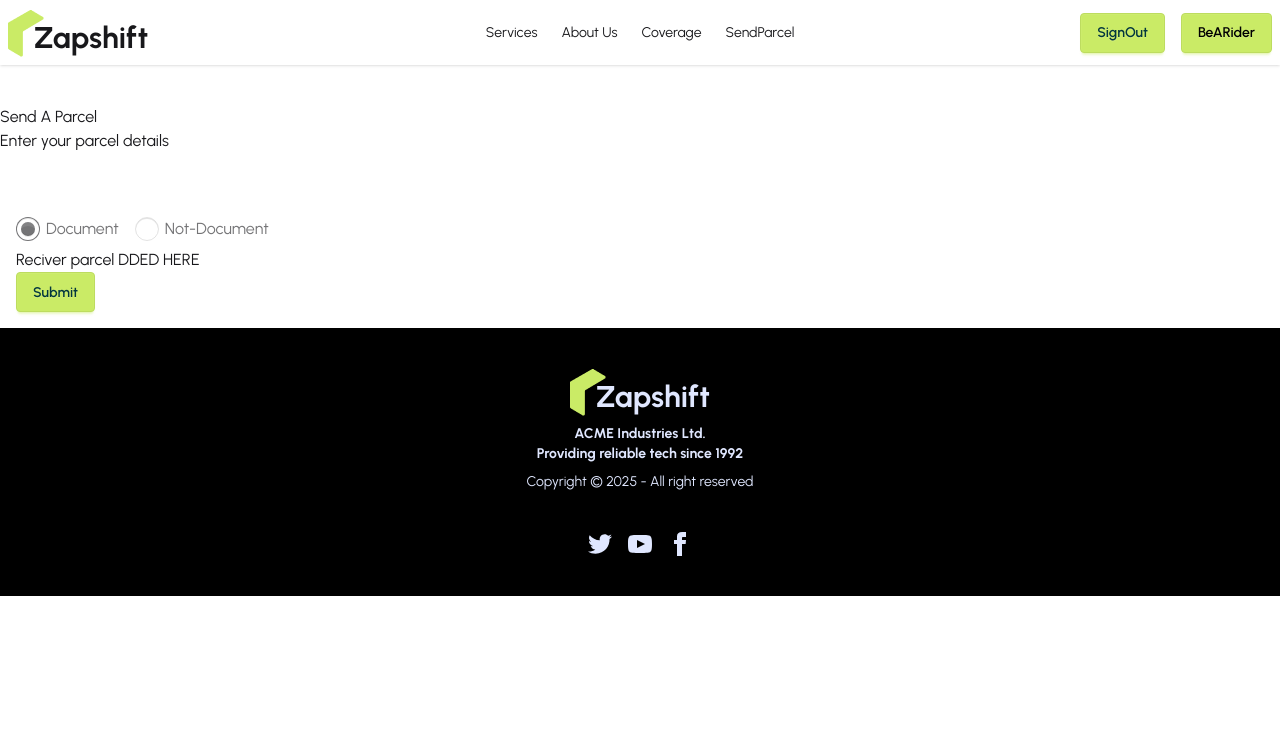
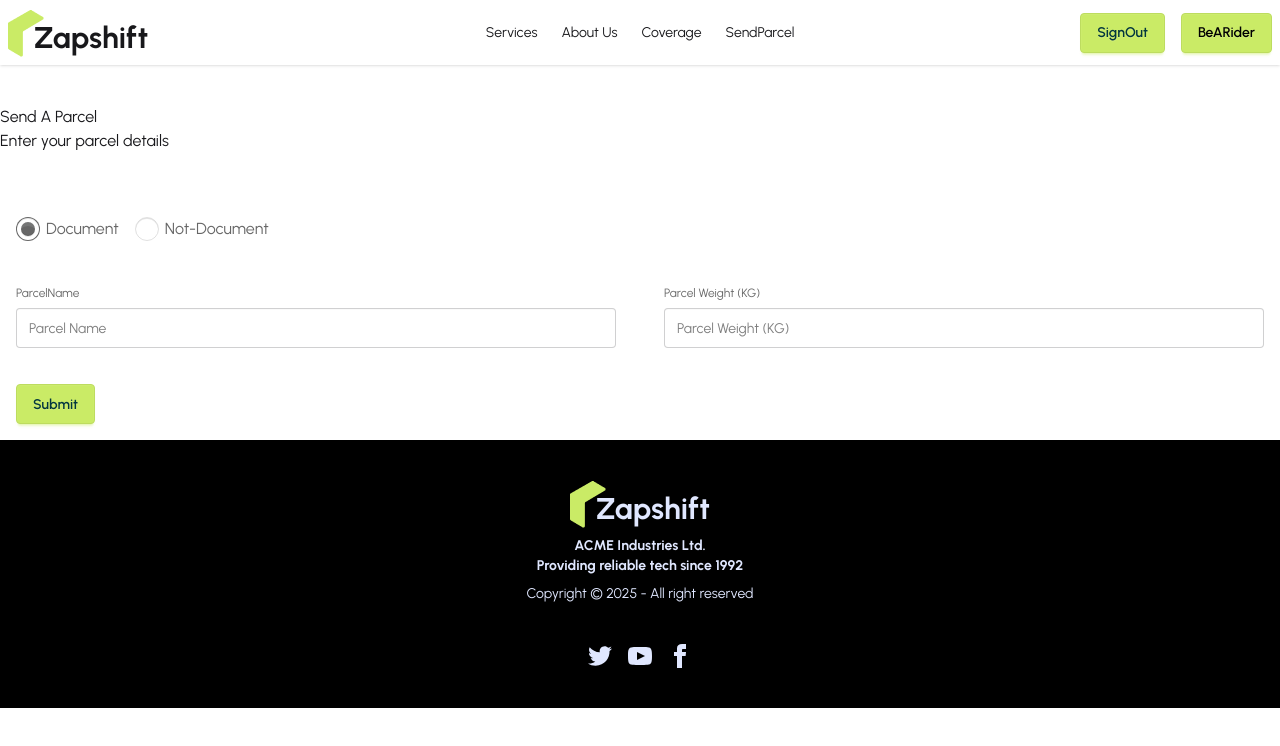
Before and after one commit to Tasnim813/Zap-shift-client, a React (Vite) app: page /sendParcel in a window 1280 px wide. Shown: the top 746 px of the page. Built offline with nearby package versions, Linux system fonts and the light colour scheme; no server answers; sample sign-in values are in the browser's storage.

Commit message:
parcel name weight input add

```diff
--- a/src/pages/SendParcel/SendParcel.jsx
+++ b/src/pages/SendParcel/SendParcel.jsx
@@ -12,29 +12,35 @@ const SendParcel = () => {
         <div>
             <h1>Send A Parcel</h1>
             <p>Enter your parcel details</p>
-            <form onSubmit={handleSubmit(handleSendParcel)} className='mt-12 p-4'>
+            <form onSubmit={handleSubmit(handleSendParcel)} className='mt-12 p-4 text-black'>
 
             {/* parcel type */}
-            <div>
+            <div >
                 <label className="label mr-4">
-                    <input type="radio" {...register('parcelType')} value="document" className="radio" defaultChecked />
+                    <input type="radio" value='document' {...register('parcelType')} className="radio" defaultChecked />
                     Document</label>
                 <label className="label">
-                    <input type="radio" {...register('parcelType')} value="non-document" className="radio"  />
+                    <input type="radio" value='Not-document' {...register('parcelType')} className="radio"  />
                     Not-Document</label>
-
             </div>
             {/* parcel Info name weight */}
-            <div>
+
+            <div className='grid grid-cols-1 md:grid-cols-2 gap-12 my-8'>
+                <fieldset className="fieldset">
+          <label className="label">ParcelName</label>
+          <input type="text" {...register('parcelName')} className="input w-full" placeholder="Parcel Name" />
+           </fieldset>
+                <fieldset className="fieldset">
+          <label className="label">Parcel Weight (KG)</label>
+          <input type="text" {...register('parcelWeight')} className="input w-full" placeholder="Parcel Weight (KG)" />
+           </fieldset>
 
             </div>
             {/* two column */}
             <div>
                 {/* Sender Info */}
                 <div>
-  <div>
-    Reciver parcel DDED HERE
-  </div>
+
                 </div>
                 {/* receiver Info */}
                 <div>
```
